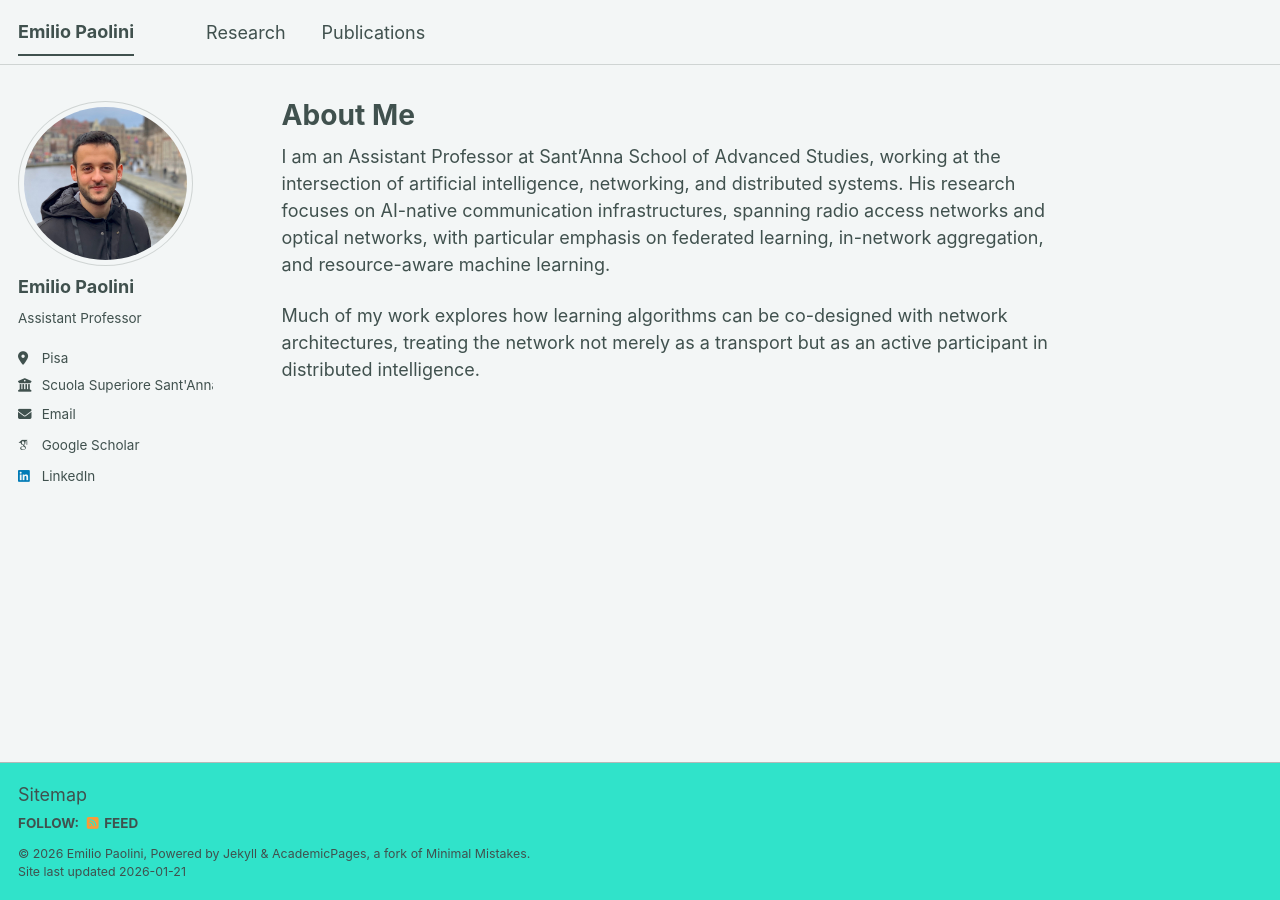
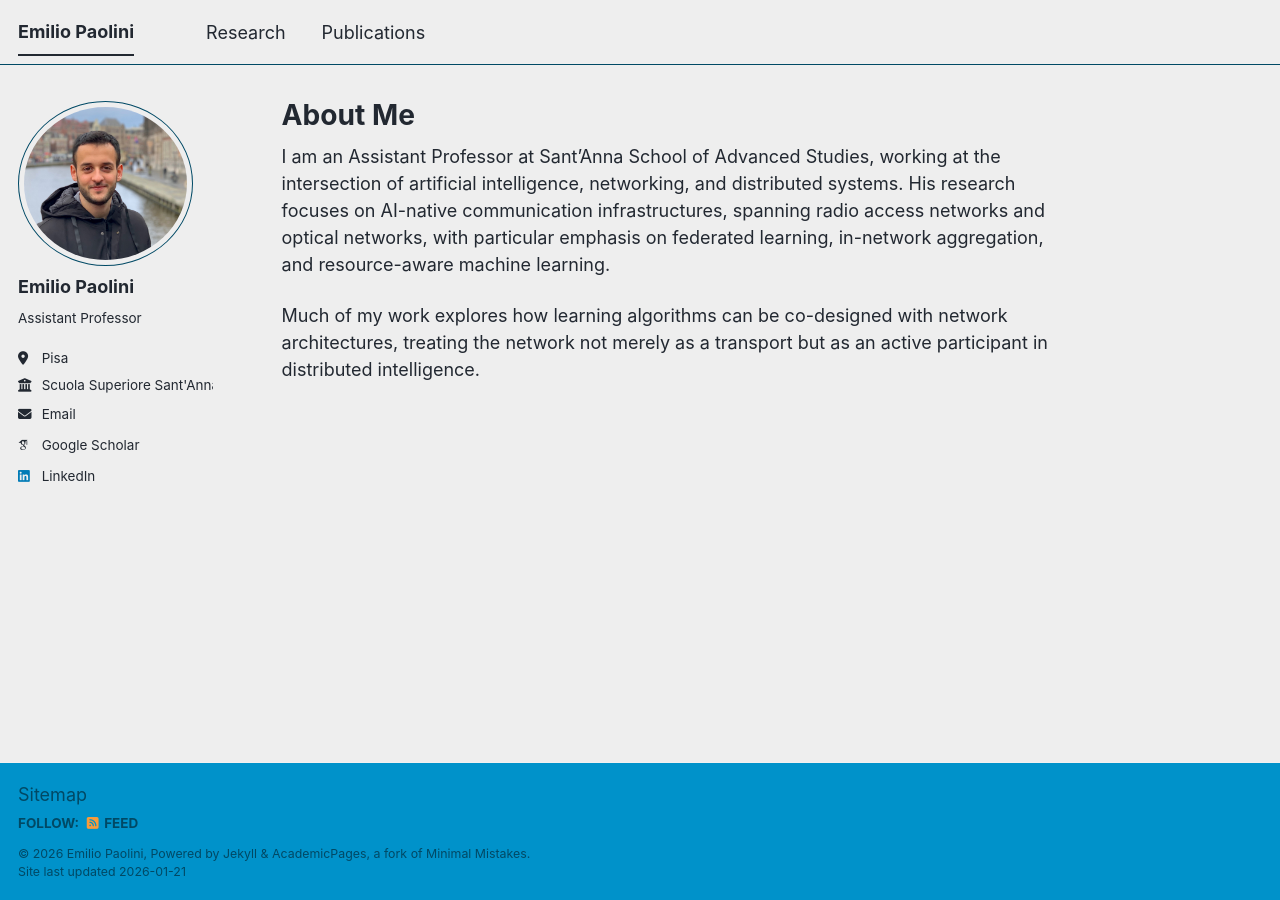
Before and after one commit to emiliopaolini/emiliopaolini.github.io, a Jekyll site: the page built from _pages/about.md, in a window 1280 px wide. Built offline with Jekyll 4.4.1, drawn with Linux system fonts in a browser that asks for light colours; some web fonts are replaced; a script bundle is joined from its source files by our own code; library files that are not in the unit come from our copies.

Commit message:
Set static theme

```diff
--- a/_config.yml
+++ b/_config.yml
@@ -8,7 +8,7 @@
 
 # Basic Site Settings
 locale                   : "en-US"
-site_theme               : "mint" # The available themes options are "default", "air", "sunrise", "mint", "dirt" and "contrast"
+site_theme               : "air" # The available themes options are "default", "air", "sunrise", "mint", "dirt" and "contrast"
 title                    : "Emilio Paolini"
 title_separator          : "-"
 name                     : &name "Emilio Paolini"
@@ -107,7 +107,7 @@
   facebook:
     appid                :
     num_posts            : # 5 (default)
-    colorscheme          : # "light" (default), "dark"
+    colorscheme          : "light"
 staticman:
   allowedFields          : ['name', 'email', 'url', 'message']
   branch                 : "gh-pages" # "master", "gh-pages"
--- a/_includes/masthead.html
+++ b/_includes/masthead.html
@@ -7,6 +7,7 @@
         <ul class="visible-links">
           <li
             class="masthead__menu-item masthead__menu-item--lg persist {% if page.url == '/' or page.url == '/index.html' %}selected{% endif %}">
+
             <a href="{{ base_path }}/">{{ site.title }}</a>
           </li>
           {% for link in site.data.navigation.main %}
@@ -19,6 +20,7 @@
             <a href="{{ domain }}{{ link.url }}">{{ link.title }}</a>
           </li>
           {% endfor %}
+
         </ul>
         <ul class="hidden-links hidden"></ul>
       </nav>
```
